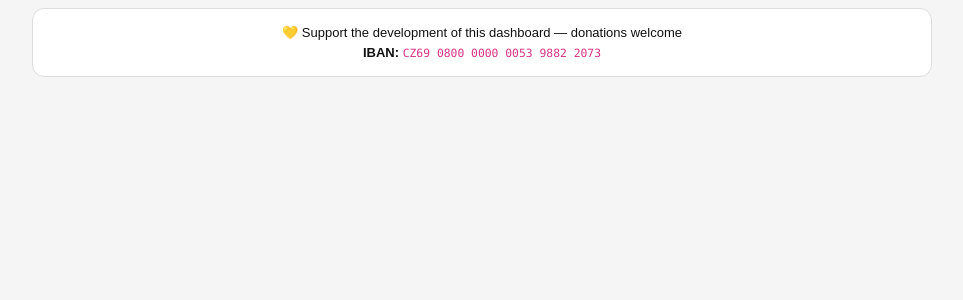
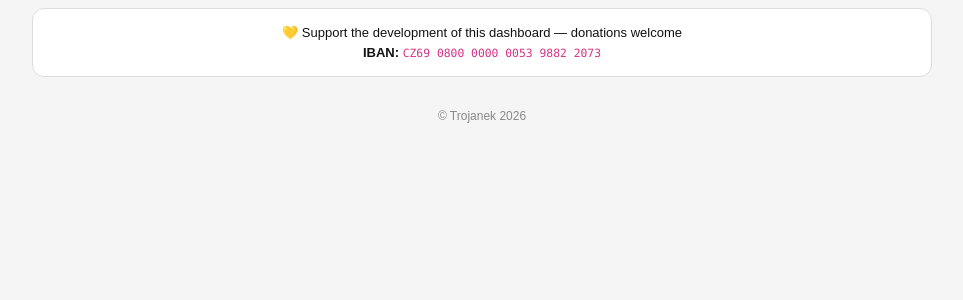
Before and after one commit to angelspetryk-sketch/vatsim-dashboard, a Flask app: page / in a window 1280 px wide. Shown: the part 393-693 px from the top of the page, without its empty margins (158-1121 px from the left). Run offline with Flask 3, Linux system fonts and the light colour scheme; data that the repository does not hold is empty; some libraries are stand-ins or nearby versions.

Commit message:
Update index.html

```diff
--- a/templates/index.html
+++ b/templates/index.html
@@ -383,4 +383,7 @@ function exportPDF(){
     html2pdf().set(opt).from(el).save().then(function(){document.body.classList.remove("pdf-export");hideLoading()}).catch(function(){document.body.classList.remove("pdf-export");hideLoading()});
 }
 </script>
+<footer style="text-align:center; margin:30px 0 15px; color:#888; font-size:12px;">
+    © Trojanek 2026
+</footer>
 </body></html>
```
